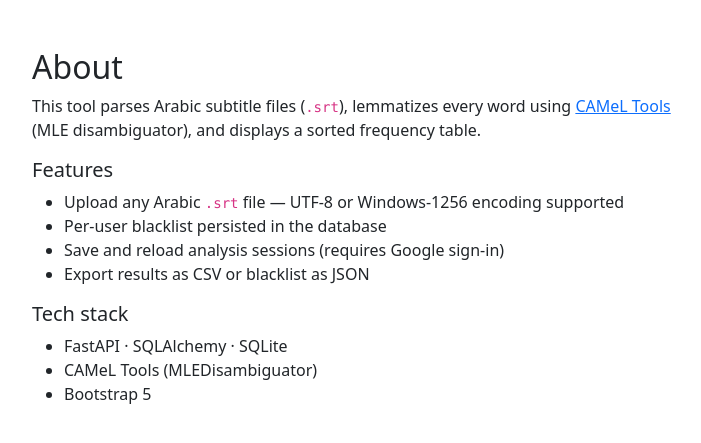
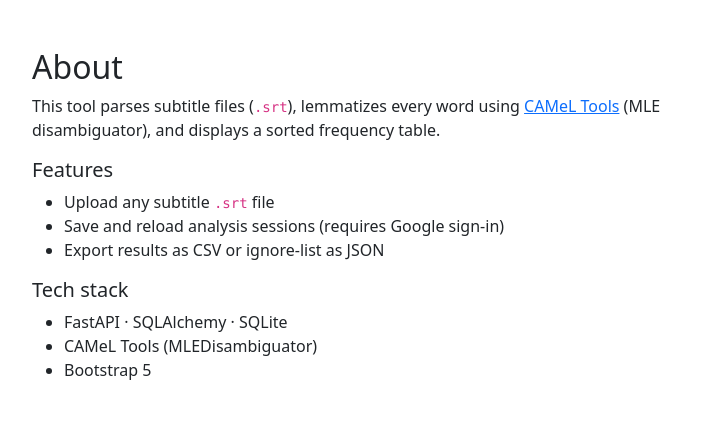
Before and after one commit to buffman23/subtitle_decks, a FastAPI app: page /about in a window 1280 px wide. Shown: the part 56-499 px from the top of the page, without its empty margins (270-971 px from the left). Run offline with FastAPI, Linux system fonts and the light colour scheme.

Commit message:
Update the About page

```diff
--- a/webapp/app/templates/about.html
+++ b/webapp/app/templates/about.html
@@ -4,16 +4,15 @@
 <div class="container mt-5" style="max-width:700px">
   <h2>About</h2>
   <p>
-    This tool parses Arabic subtitle files (<code>.srt</code>), lemmatizes every word using
+    This tool parses subtitle files (<code>.srt</code>), lemmatizes every word using
     <a href="https://camel-tools.readthedocs.io/" target="_blank">CAMeL Tools</a> (MLE disambiguator),
     and displays a sorted frequency table.
   </p>
   <h5>Features</h5>
   <ul>
-    <li>Upload any Arabic <code>.srt</code> file — UTF-8 or Windows-1256 encoding supported</li>
-    <li>Per-user blacklist persisted in the database</li>
+    <li>Upload any subtitle <code>.srt</code> file</li>
     <li>Save and reload analysis sessions (requires Google sign-in)</li>
-    <li>Export results as CSV or blacklist as JSON</li>
+    <li>Export results as CSV or ignore-list as JSON</li>
   </ul>
   <h5>Tech stack</h5>
   <ul>
```
